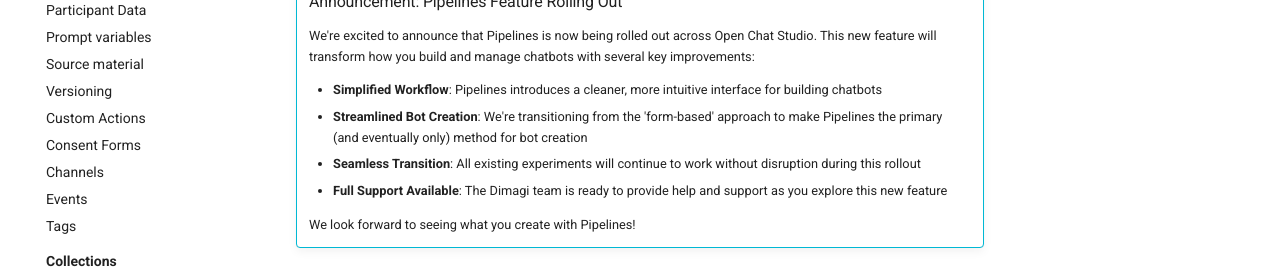
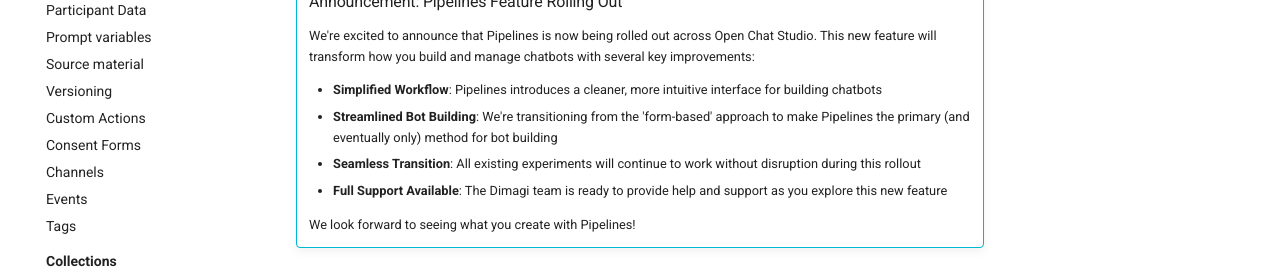
Before and after one commit to dimagi/open-chat-studio-docs, an MkDocs documentation site: the page built from docs/concepts/chatbots/index.md, in a window 1280 px wide and 1054 px high. Shown: the part 301-581 px from the top of the window. Built offline with MkDocs 1.6.1 and Material for MkDocs 9.7.7, drawn with Linux system fonts in a browser that asks for light colours; a script that is not in the unit is left out; comment, search, counter and statistics services are not loaded.

Commit message:
creation -> building wording

```diff
--- a/docs/concepts/chatbots/index.md
+++ b/docs/concepts/chatbots/index.md
@@ -5,7 +5,7 @@
     We're excited to announce that Pipelines is now being rolled out across Open Chat Studio. This new feature will transform how you build and manage chatbots with several key improvements:
 
     - **Simplified Workflow**: Pipelines introduces a cleaner, more intuitive interface for building chatbots
-    - **Streamlined Bot Creation**: We're transitioning from the 'form-based' approach to make Pipelines the primary (and eventually only) method for bot creation
+    - **Streamlined Bot Building**: We're transitioning from the 'form-based' approach to make Pipelines the primary (and eventually only) method for bot building
     - **Seamless Transition**: All existing experiments will continue to work without disruption during this rollout
     - **Full Support Available**: The Dimagi team is ready to provide help and support as you explore this new feature
 
```
Also changed, not shown: docs/concepts/experiment/index.md (+1 -1 lines).
